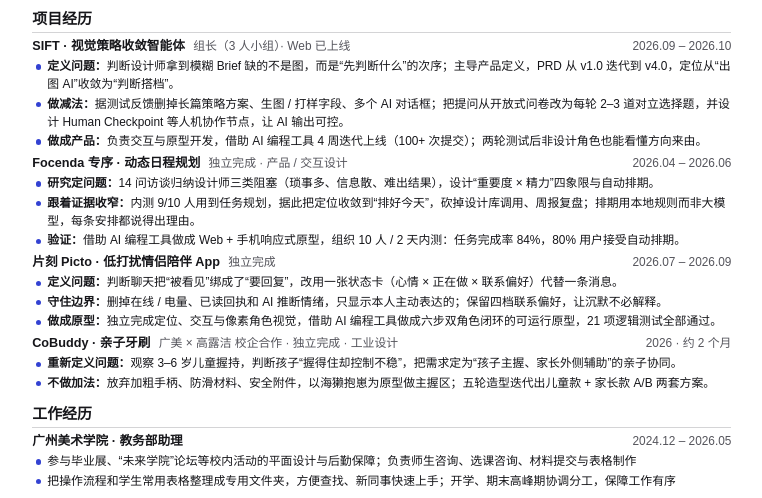
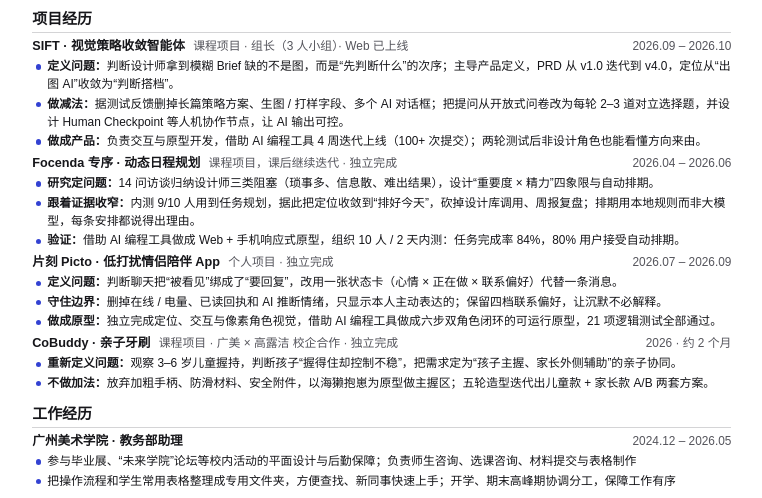
Before and after one commit to LeysonApple/Personal-Website, a plain HTML site: page files/resume/resume.html in a window 1280 px wide. Shown: the part 245-743 px from the top of the page, without its empty margins (15-777 px from the left). Drawn offline with Linux system fonts and the light colour scheme.

Commit message:
简历：标注课程项目 / 个人项目

```diff
--- a/files/resume/resume.html
+++ b/files/resume/resume.html
@@ -56,28 +56,28 @@
   <div class="row"><span><b>广州美术学院</b><span class="meta">工业设计（智能交互方向）· 本科</span></span><span class="date">2023 – 2027</span></div>
 
   <h2>项目经历</h2>
-  <div class="row"><span><b>SIFT · 视觉策略收敛智能体</b><span class="meta">组长（3 人小组）· Web 已上线</span></span><span class="date">2026.09 – 2026.10</span></div>
+  <div class="row"><span><b>SIFT · 视觉策略收敛智能体</b><span class="meta">课程项目 · 组长（3 人小组）· Web 已上线</span></span><span class="date">2026.09 – 2026.10</span></div>
   <ul>
     <li><em>定义问题：</em>判断设计师拿到模糊 Brief 缺的不是图，而是“先判断什么”的次序；主导产品定义，PRD 从 v1.0 迭代到 v4.0，定位从“出图 AI”收敛为“判断搭档”。</li>
     <li><em>做减法：</em>据测试反馈删掉长篇策略方案、生图 / 打样字段、多个 AI 对话框；把提问从开放式问卷改为每轮 2–3 道对立选择题，并设计 Human Checkpoint 等人机协作节点，让 AI 输出可控。</li>
     <li><em>做成产品：</em>负责交互与原型开发，借助 AI 编程工具 4 周迭代上线（100+ 次提交）；两轮测试后非设计角色也能看懂方向来由。</li>
   </ul>
 
-  <div class="row"><span><b>Focenda 专序 · 动态日程规划</b><span class="meta">独立完成 · 产品 / 交互设计</span></span><span class="date">2026.04 – 2026.06</span></div>
+  <div class="row"><span><b>Focenda 专序 · 动态日程规划</b><span class="meta">课程项目，课后继续迭代 · 独立完成</span></span><span class="date">2026.04 – 2026.06</span></div>
   <ul>
     <li><em>研究定问题：</em>14 问访谈归纳设计师三类阻塞（琐事多、信息散、难出结果），设计“重要度 × 精力”四象限与自动排期。</li>
     <li><em>跟着证据收窄：</em>内测 9/10 人用到任务规划，据此把定位收敛到“排好今天”，砍掉设计库调用、周报复盘；排期用本地规则而非大模型，每条安排都说得出理由。</li>
     <li><em>验证：</em>借助 AI 编程工具做成 Web + 手机响应式原型，组织 10 人 / 2 天内测：任务完成率 84%，80% 用户接受自动排期。</li>
   </ul>
 
-  <div class="row"><span><b>片刻 Picto · 低打扰情侣陪伴 App</b><span class="meta">独立完成</span></span><span class="date">2026.07 – 2026.09</span></div>
+  <div class="row"><span><b>片刻 Picto · 低打扰情侣陪伴 App</b><span class="meta">个人项目 · 独立完成</span></span><span class="date">2026.07 – 2026.09</span></div>
   <ul>
     <li><em>定义问题：</em>判断聊天把“被看见”绑成了“要回复”，改用一张状态卡（心情 × 正在做 × 联系偏好）代替一条消息。</li>
     <li><em>守住边界：</em>删掉在线 / 电量、已读回执和 AI 推断情绪，只显示本人主动表达的；保留四档联系偏好，让沉默不必解释。</li>
     <li><em>做成原型：</em>独立完成定位、交互与像素角色视觉，借助 AI 编程工具做成六步双角色闭环的可运行原型，21 项逻辑测试全部通过。</li>
   </ul>
 
-  <div class="row"><span><b>CoBuddy · 亲子牙刷</b><span class="meta">广美 × 高露洁 校企合作 · 独立完成 · 工业设计</span></span><span class="date">2026 · 约 2 个月</span></div>
+  <div class="row"><span><b>CoBuddy · 亲子牙刷</b><span class="meta">课程项目 · 广美 × 高露洁 校企合作 · 独立完成</span></span><span class="date">2026 · 约 2 个月</span></div>
   <ul>
     <li><em>重新定义问题：</em>观察 3–6 岁儿童握持，判断孩子“握得住却控制不稳”，把需求定为“孩子主握、家长外侧辅助”的亲子协同。</li>
     <li><em>不做加法：</em>放弃加粗手柄、防滑材料、安全附件，以海獭抱崽为原型做主握区；五轮造型迭代出儿童款 + 家长款 A/B 两套方案。</li>
```
Also changed, not shown: 1 other file.
